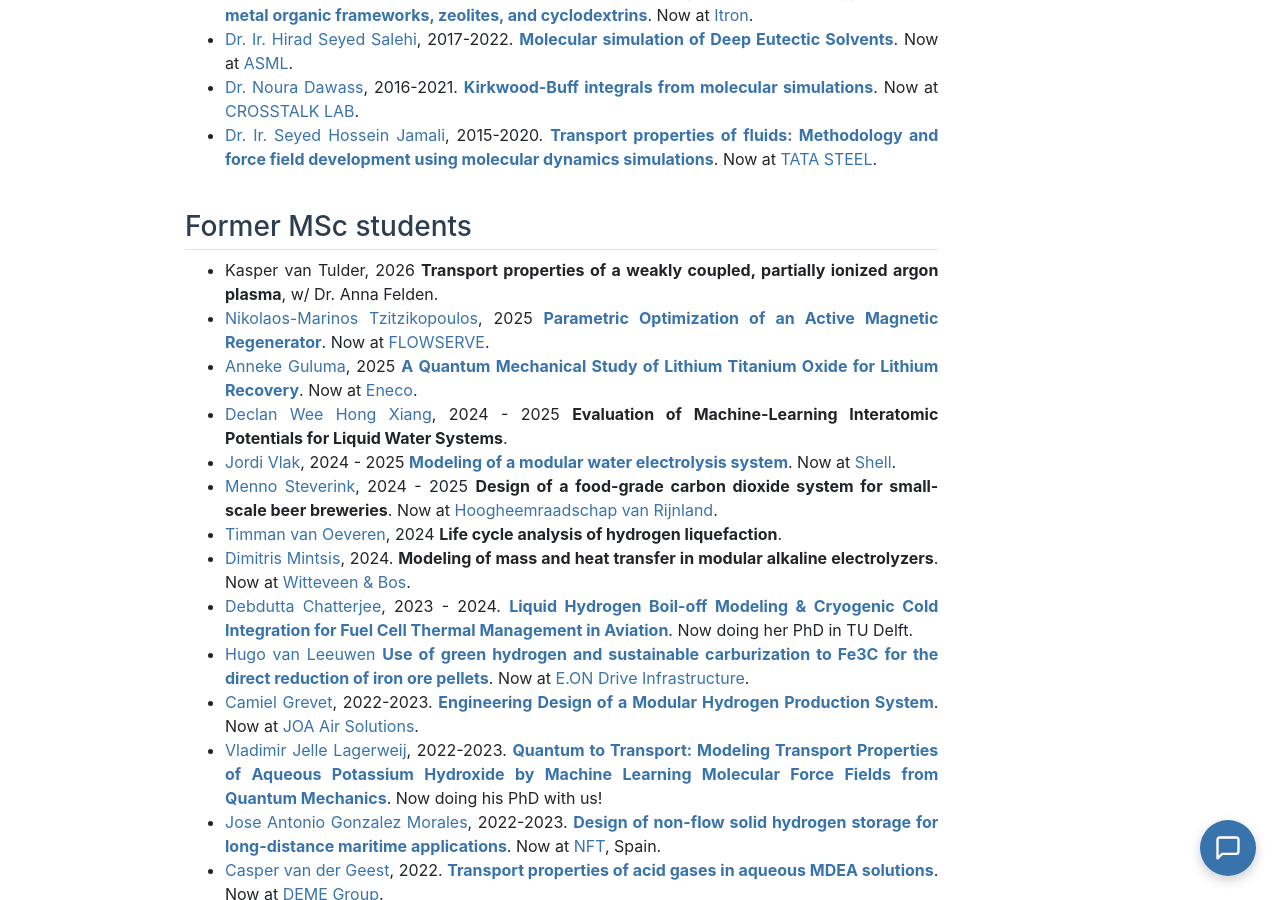
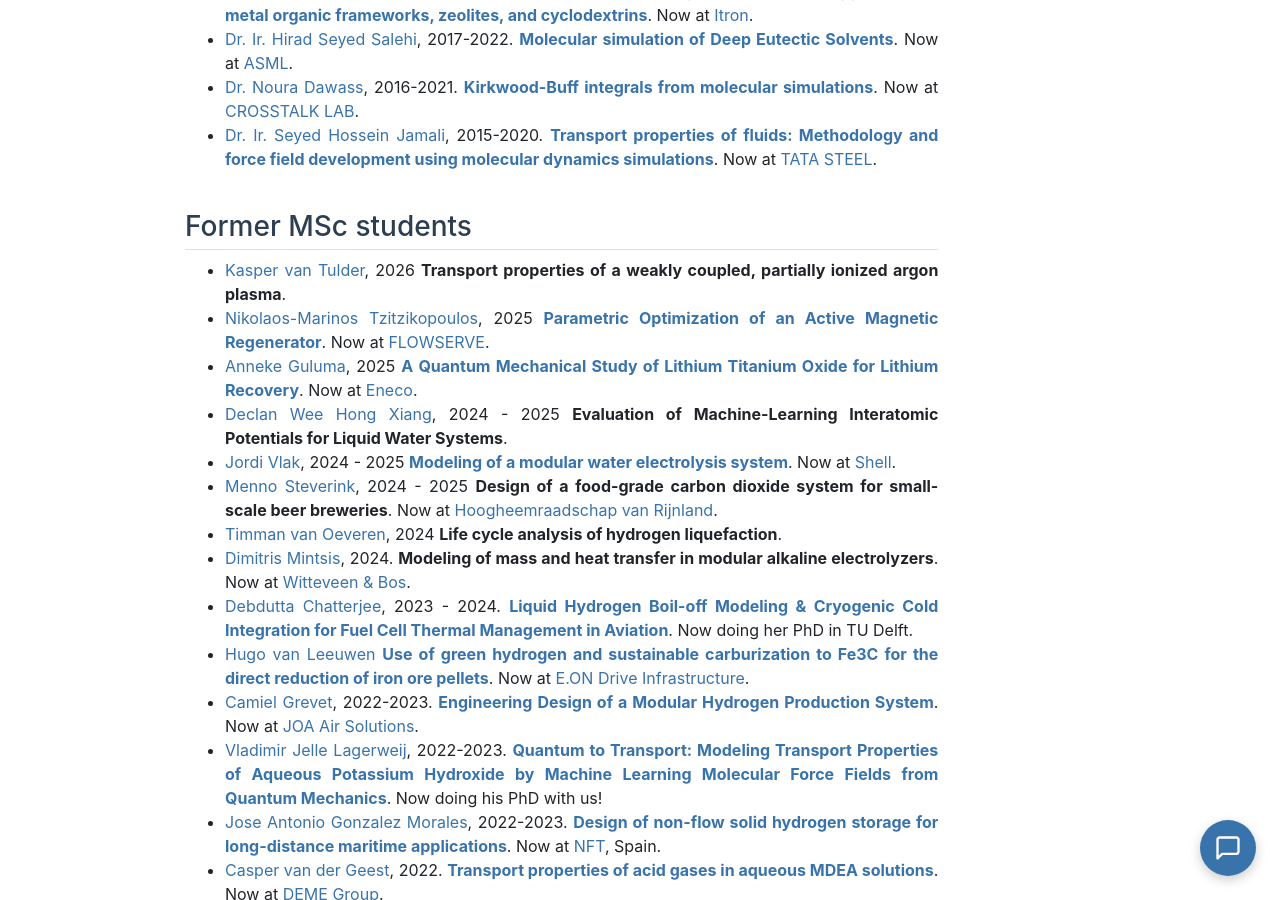
Before and after one commit to omoultosEthTuDelft/web, a Jekyll site: the page built from alumni/index.md, in a window 1280 px wide and 900 px high, scrolled down 419 px. Built offline with Jekyll 4.4.1, drawn with Linux system fonts in a browser that asks for light colours.

Commit message:
Add LinkedIn link for Kasper van Tulder
Co-Authored-By: Claude Fable 5 <noreply@anthropic.com>

```diff
--- a/alumni/index.md
+++ b/alumni/index.md
@@ -25,7 +25,7 @@ title: "Alumni"
 <h3>Former MSc students</h3>
 <section markdown="1">
 
-- Kasper van Tulder, 2026 <strong>Transport properties of a weakly coupled, partially ionized argon plasma</strong>, w/ Dr. Anna Felden.
+- [Kasper van Tulder](https://www.linkedin.com/in/kasper-van-tulder/), 2026 <strong>Transport properties of a weakly coupled, partially ionized argon plasma</strong>.
 - [Nikolaos-Marinos Tzitzikopoulos](https://www.linkedin.com/in/nikolaos-marinos-tzitzikopoulos/), 2025 <strong>[Parametric Optimization of an Active Magnetic Regenerator](https://repository.tudelft.nl/record/uuid:87e55981-7e45-404f-bc98-de0ca51f6b59)</strong>. Now at [FLOWSERVE](http://www.flowserve.com).
 - [Anneke Guluma](https://www.linkedin.com/in/anneke-guluma-24950330a/?originalSubdomain=nl), 2025 <strong>[A Quantum Mechanical Study of Lithium Titanium Oxide for Lithium Recovery](https://repository.tudelft.nl/record/uuid:0f25b6d7-cb2c-43f8-ba5e-d17dbfe87b1a)</strong>. Now at [Eneco](https://www.eneco.nl/over-ons/).
 - [Declan Wee Hong Xiang](https://www.linkedin.com/in/declan-wee-0612a5122/?originalSubdomain=sg), 2024 - 2025 <strong>Evaluation of Machine-Learning Interatomic Potentials for Liquid Water Systems</strong>.
```
Also changed, not shown: photos/index.md (+1 -1 lines).
